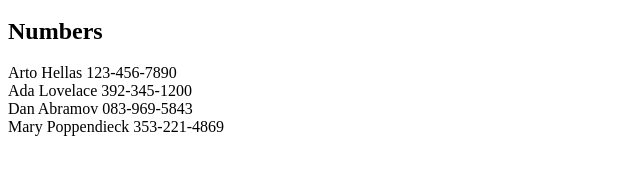
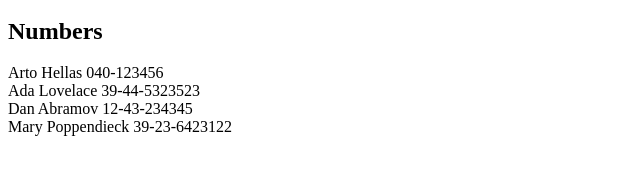
Before and after one commit to eyc94/phonebook-frontend, a React (Create React App) app: page / in a window 1280 px wide. Shown: the part 220-394 px from the top of the page, without its empty margins (0-640 px from the left). Built offline with nearby package versions, Linux system fonts and the light colour scheme; data requests are answered from the project's data file.

Commit message:
Exercise 2.11

```diff
--- /dev/null
+++ b/db.json
@@ -0,0 +1,24 @@
+{
+  "persons":[
+    {
+      "name": "Arto Hellas",
+      "number": "040-123456",
+      "id": 1
+    },
+    {
+      "name": "Ada Lovelace",
+      "number": "39-44-5323523",
+      "id": 2
+    },
+    {
+      "name": "Dan Abramov",
+      "number": "12-43-234345",
+      "id": 3
+    },
+    {
+      "name": "Mary Poppendieck",
+      "number": "39-23-6423122",
+      "id": 4
+    }
+  ]
+}
--- a/src/App.js
+++ b/src/App.js
@@ -1,19 +1,22 @@
-import { useState } from 'react';
+import { useEffect, useState } from 'react';
+import axios from 'axios';
 import Filter from './components/Filter';
 import PersonForm from './components/PersonForm';
 import Persons from './components/Persons';
 
 const App = () => {
-  const [persons, setPersons] = useState([
-    { name: 'Arto Hellas', number: '123-456-7890' },
-    { name: 'Ada Lovelace', number: '392-345-1200' },
-    { name: 'Dan Abramov', number: '083-969-5843' },
-    { name: 'Mary Poppendieck', number: '353-221-4869' },
-  ]);
-
+  const [persons, setPersons] = useState([]);
   const [newName, setNewName] = useState('');
   const [newNumber, setNewNumber] = useState('');
   const [filterName, setFilterName] = useState('');
+
+  useEffect(() => {
+    axios
+      .get('http://localhost:3001/persons')
+      .then(response => {
+        setPersons(response.data);
+      });
+  }, []);
 
   const addPerson = (event) => {
     event.preventDefault();
```
Also changed, not shown: package.json (+6 -1 lines), 1 other file (tests, documents, lock files or other folders).
